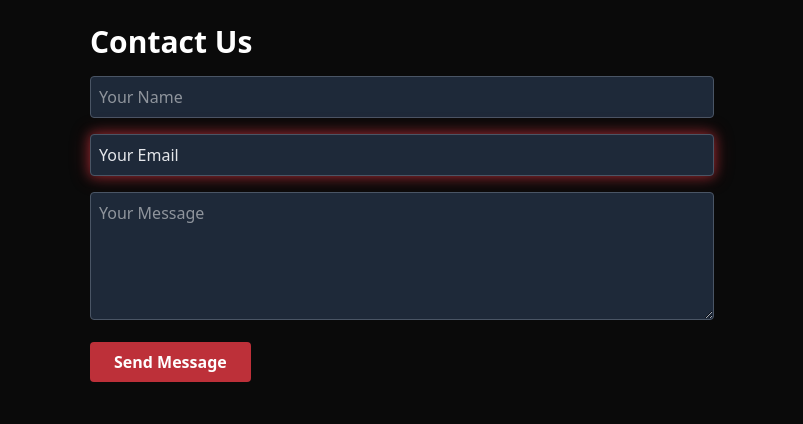
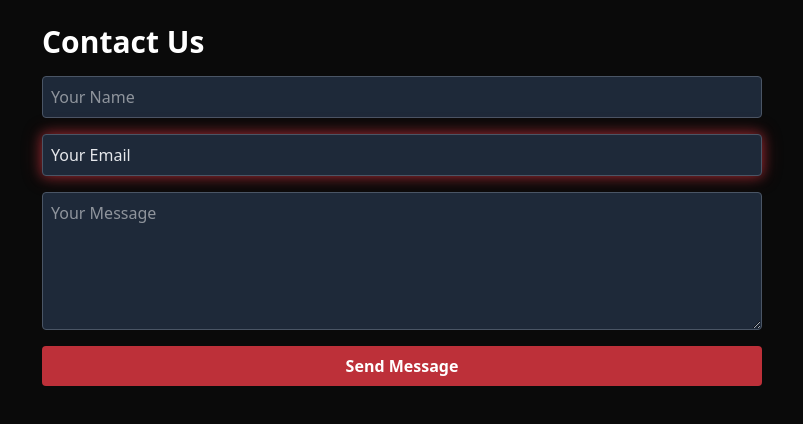
Before and after one commit to Sharkyboy-dev/alphaslabs-landing, a Next.js app: page /contact in a window 1280 px wide. Shown: the top 424 px of the page, without its empty margins (238-1041 px from the left). Built offline with nearby package versions, Linux system fonts and the light colour scheme.

Commit message:
Update page.tsx

```diff
--- a/app/contact/page.tsx
+++ b/app/contact/page.tsx
@@ -1,70 +1,60 @@
+'use client';
+
 import { useState } from 'react';
 
 export default function ContactPage() {
   const [formData, setFormData] = useState({ name: '', email: '', message: '' });
-  const [submitted, setSubmitted] = useState(false);
 
   const handleChange = (e: React.ChangeEvent<HTMLInputElement | HTMLTextAreaElement>) => {
-    const { name, value } = e.target;
-    setFormData((prev) => ({ ...prev, [name]: value }));
+    setFormData({ ...formData, [e.target.name]: e.target.value });
   };
 
-  const handleSubmit = async (e: React.FormEvent) => {
+  const handleSubmit = (e: React.FormEvent) => {
     e.preventDefault();
-
-    try {
-      await fetch('https://formsubmit.co/dev@alphaslabs.app', {
-        method: 'POST',
-        headers: { 'Content-Type': 'application/json' },
-        body: JSON.stringify(formData),
-      });
-      setSubmitted(true);
-    } catch (error) {
-      console.error('Error sending message:', error);
-    }
+    const mailtoLink = `mailto:dev@alphaslabs.app?subject=Contact from ${formData.name}&body=${encodeURIComponent(
+      `Name: ${formData.name}\nEmail: ${formData.email}\nMessage: ${formData.message}`
+    )}`;
+    window.location.href = mailtoLink;
   };
 
   return (
-    <main className="p-6 max-w-2xl mx-auto text-white">
+    <main className="p-6 max-w-3xl mx-auto text-white">
       <h1 className="text-3xl font-bold mb-4">Contact Us</h1>
-      {!submitted ? (
-        <form onSubmit={handleSubmit} className="space-y-4">
+      <form onSubmit={handleSubmit} className="flex flex-col gap-4">
         <input
           type="text"
           name="name"
+          placeholder="Your Name"
           value={formData.name}
           onChange={handleChange}
+          className="p-2 rounded bg-gray-800 text-white border border-gray-600"
           required
-            placeholder="Your Name"
-            className="w-full p-2 rounded bg-gray-800 text-white border border-gray-600"
         />
         <input
           type="email"
           name="email"
+          placeholder="Your Email"
           value={formData.email}
           onChange={handleChange}
+          className="p-2 rounded bg-gray-800 text-white border border-gray-600"
           required
-            placeholder="Your Email"
-            className="w-full p-2 rounded bg-gray-800 text-white border border-gray-600"
         />
         <textarea
           name="message"
+          placeholder="Your Message"
           value={formData.message}
           onChange={handleChange}
+          className="p-2 rounded bg-gray-800 text-white border border-gray-600"
+          rows={5}
           required
-            placeholder="Your Message"
-            className="w-full p-2 h-32 rounded bg-gray-800 text-white border border-gray-600"
         />
         <button
           type="submit"
-            className="bg-red-600 hover:bg-red-700 text-white font-semibold px-6 py-2 rounded"
+          className="bg-red-600 hover:bg-red-700 transition text-white px-4 py-2 rounded font-semibold"
         >
           Send Message
         </button>
       </form>
-      ) : (
-        <p className="text-green-400 mt-4">✅ Your message has been sent. We'll get back to you soon!</p>
-      )}
     </main>
   );
 }
```
Lines whose indentation alone changed are shown as unchanged.
